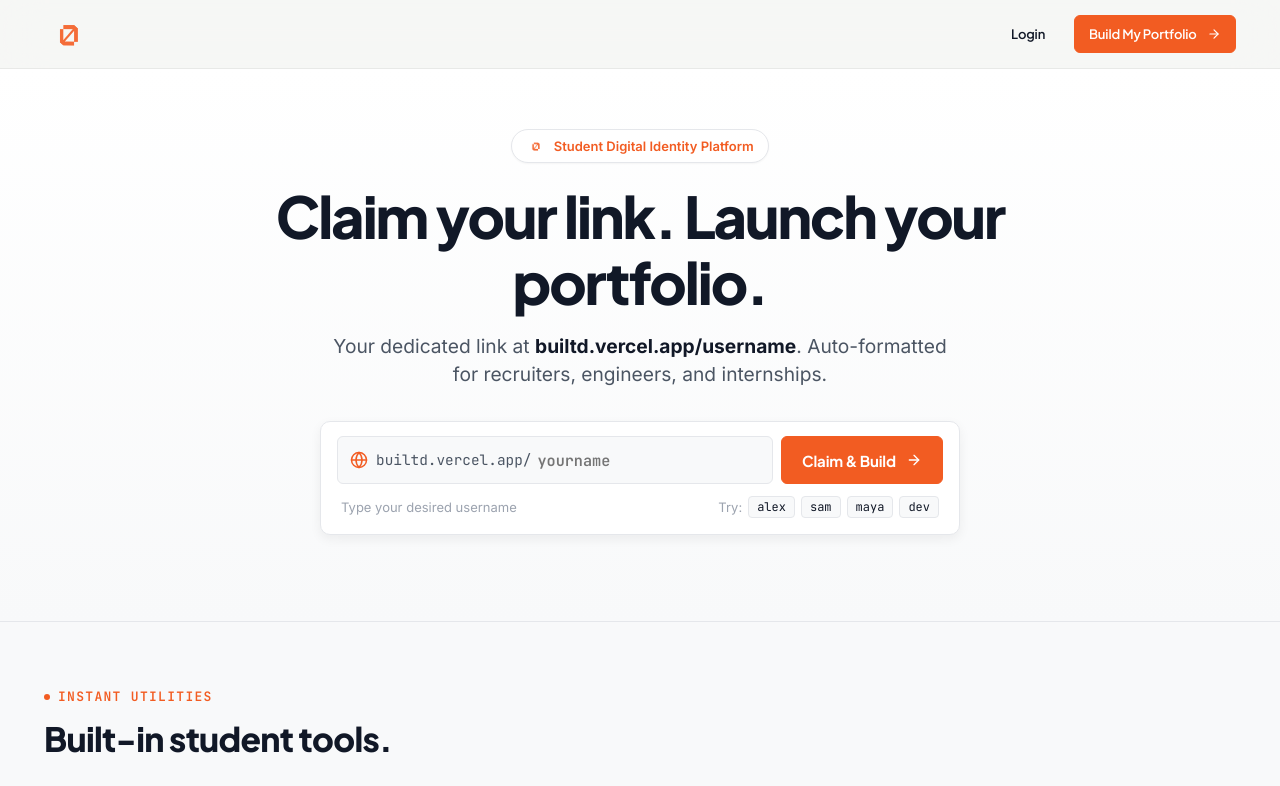
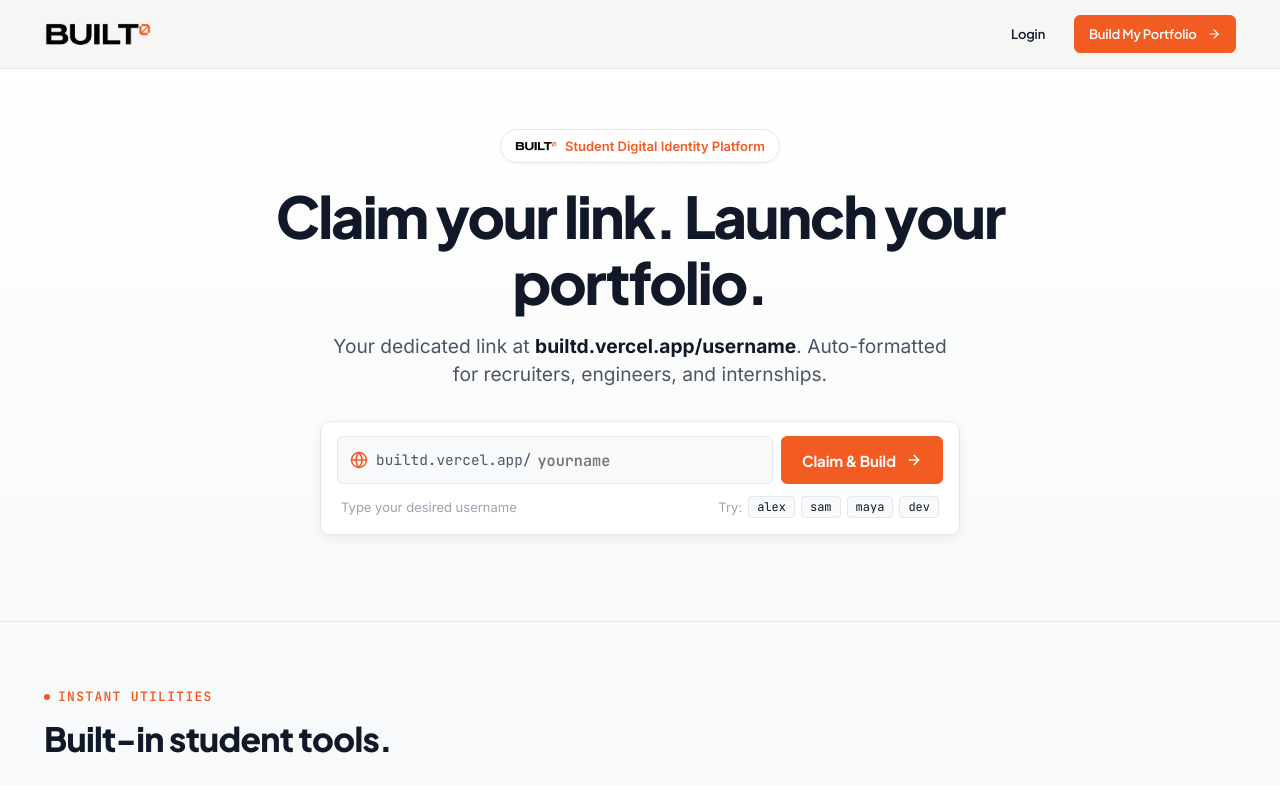
Before and after one commit to manjunathreddy66/builtd, a React (Vite) app in the folder client/: page / in a window 1280 px wide. Shown: the top 786 px of the page. Built offline with nearby package versions, Linux system fonts and the light colour scheme; no server answers.

Commit message:
fix(brand): keep builtd.png as web favicon and revert all in-app icons to built.png

```diff
--- a/client/src/components/common/Footer.jsx
+++ b/client/src/components/common/Footer.jsx
@@ -32,7 +32,7 @@ export const Footer = () => {
             onMouseLeave={(e) => e.currentTarget.style.transform = 'scale(1)'}
           >
             <img
-              src="/builtd.png"
+              src="/built.png"
               alt="BUILTD"
               style={{
                 height: '36px',
--- a/client/src/components/common/Logo.jsx
+++ b/client/src/components/common/Logo.jsx
@@ -14,7 +14,7 @@ export const Logo = ({
   withLink = true
 }) => {
   const isMain = variant === 'main';
-  const src = '/builtd.png';
+  const src = '/built.png';
   const altText = 'BUILTD';
 
   // Default optimal heights ensuring 0 distortion and native aspect ratio
--- a/client/src/components/common/Navbar.jsx
+++ b/client/src/components/common/Navbar.jsx
@@ -54,7 +54,7 @@ export const Navbar = () => {
             onMouseLeave={(e) => e.currentTarget.style.transform = 'scale(1)'}
           >
             <img
-              src="/builtd.png"
+              src="/built.png"
               alt="BUILTD"
               style={{
                 height: '36px',
--- a/client/src/components/common/PortfolioFooter.jsx
+++ b/client/src/components/common/PortfolioFooter.jsx
@@ -40,7 +40,7 @@ export const PortfolioFooter = ({ theme = {}, profileName = '' }) => {
           onMouseLeave={(e) => e.currentTarget.style.transform = 'scale(1)'}
         >
           <img
-            src="/builtd.png"
+            src="/built.png"
             alt="BUILTD"
             style={{
               height: '24px',
--- a/client/src/pages/Home.jsx
+++ b/client/src/pages/Home.jsx
@@ -105,7 +105,7 @@ export const Home = () => {
               marginBottom: '20px',
               boxShadow: 'var(--shadow-sm)'
             }}>
-              <img src="/builtd.png" alt="BUILTD" style={{ height: '14px', verticalAlign: 'middle' }} />
+              <img src="/built.png" alt="BUILTD" style={{ height: '14px', verticalAlign: 'middle' }} />
               Student Digital Identity Platform
             </div>
 
--- a/client/src/pages/NotFound.jsx
+++ b/client/src/pages/NotFound.jsx
@@ -56,7 +56,7 @@ export const NotFound = () => {
         </p>
 
         <Link to="/" className="btn btn-brand ios-btn" style={{ display: 'inline-flex', alignItems: 'center', gap: '6px' }}>
-          <ArrowLeft size={16} /> Back to <img src="/builtd.png" alt="BUILTD" style={{ height: '18px', verticalAlign: 'middle' }} />
+          <ArrowLeft size={16} /> Back to <img src="/built.png" alt="BUILTD" style={{ height: '18px', verticalAlign: 'middle' }} />
         </Link>
       </div>
     </div>
--- a/client/src/pages/PublicPortfolio.jsx
+++ b/client/src/pages/PublicPortfolio.jsx
@@ -67,7 +67,7 @@ export const PublicPortfolio = () => {
         gap: '20px'
       }}>
         <img
-          src="/builtd.png"
+          src="/built.png"
           alt="BUILTD"
           style={{ height: '36px', width: 'auto' }}
         />
@@ -106,7 +106,7 @@ export const PublicPortfolio = () => {
           <div style={{ marginBottom: '22px' }}>
             <Link to="/">
               <img
-                src="/builtd.png"
+                src="/built.png"
                 alt="BUILTD"
                 style={{ height: '34px', width: 'auto' }}
               />
@@ -132,7 +132,7 @@ export const PublicPortfolio = () => {
           </p>
 
           <Link to="/" className="btn btn-brand ios-btn" style={{ display: 'inline-flex', alignItems: 'center', gap: '8px' }}>
-            <ArrowLeft size={16} /> Back to <img src="/builtd.png" alt="BUILTD" style={{ height: '16px', verticalAlign: 'middle' }} />
+            <ArrowLeft size={16} /> Back to <img src="/built.png" alt="BUILTD" style={{ height: '16px', verticalAlign: 'middle' }} />
           </Link>
         </div>
       </div>
--- a/client/src/pages/Signup.jsx
+++ b/client/src/pages/Signup.jsx
@@ -196,7 +196,7 @@ export const Signup = () => {
             marginTop: '16px',
             marginBottom: '6px'
           }}>
-            Create your <img src="/builtd.png" alt="BUILTD" style={{ height: '24px', verticalAlign: 'middle', margin: '0 4px', display: 'inline-block' }} /> account.
+            Create your <img src="/built.png" alt="BUILTD" style={{ height: '24px', verticalAlign: 'middle', margin: '0 4px', display: 'inline-block' }} /> account.
           </h1>
           <p style={{ fontSize: '0.875rem', color: 'var(--text-secondary)' }}>
             Start building your digital identity in minutes.
```
Also changed, not shown: 1 other file (tests, documents, lock files or other folders).
